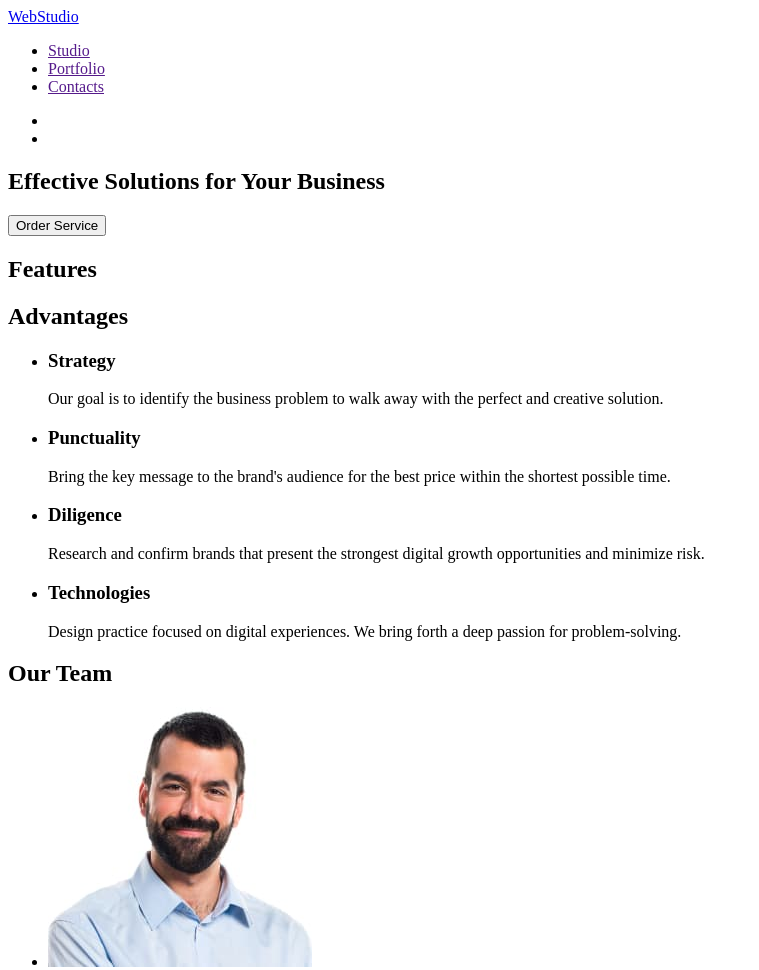
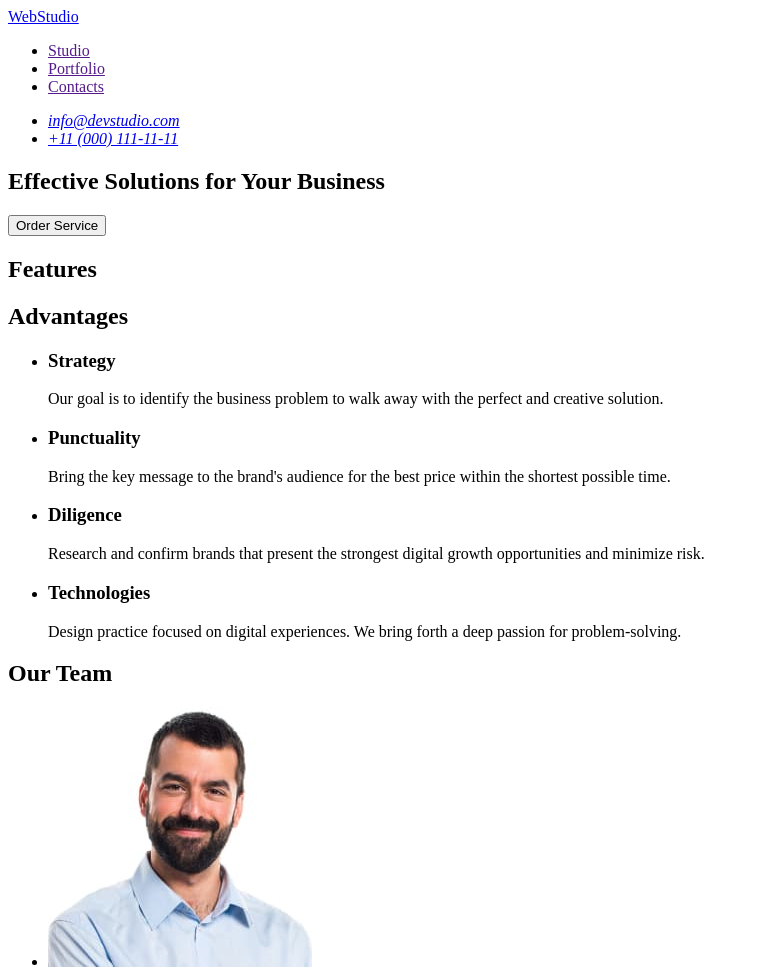
Before and after one commit to YuriiPyvovar/goit-markup-hw-01, a plain HTML site: page index.html in a window 1280 px wide. Shown: the top 970 px of the page, without its empty margins (0-759 px from the left). Drawn offline with Linux system fonts and the light colour scheme.

Commit message:
add main

```diff
--- a/index.html
+++ b/index.html
@@ -17,12 +17,8 @@
       </nav>
       <address>
         <ul>
-          <li>
-            <a href="mailto:info@devstudio.com"></a>
-          </li>
-          <li>
-            <a href="tel:+11(000)11-11-11"></a>
-          </li>
+          <li><a href="mailto:info@devstudio.com">info@devstudio.com</a></li>
+          <li><a href="tel:+1100011111">+11 (000) 111-11-11</a></li>
         </ul>
       </address>
     </header>
```
